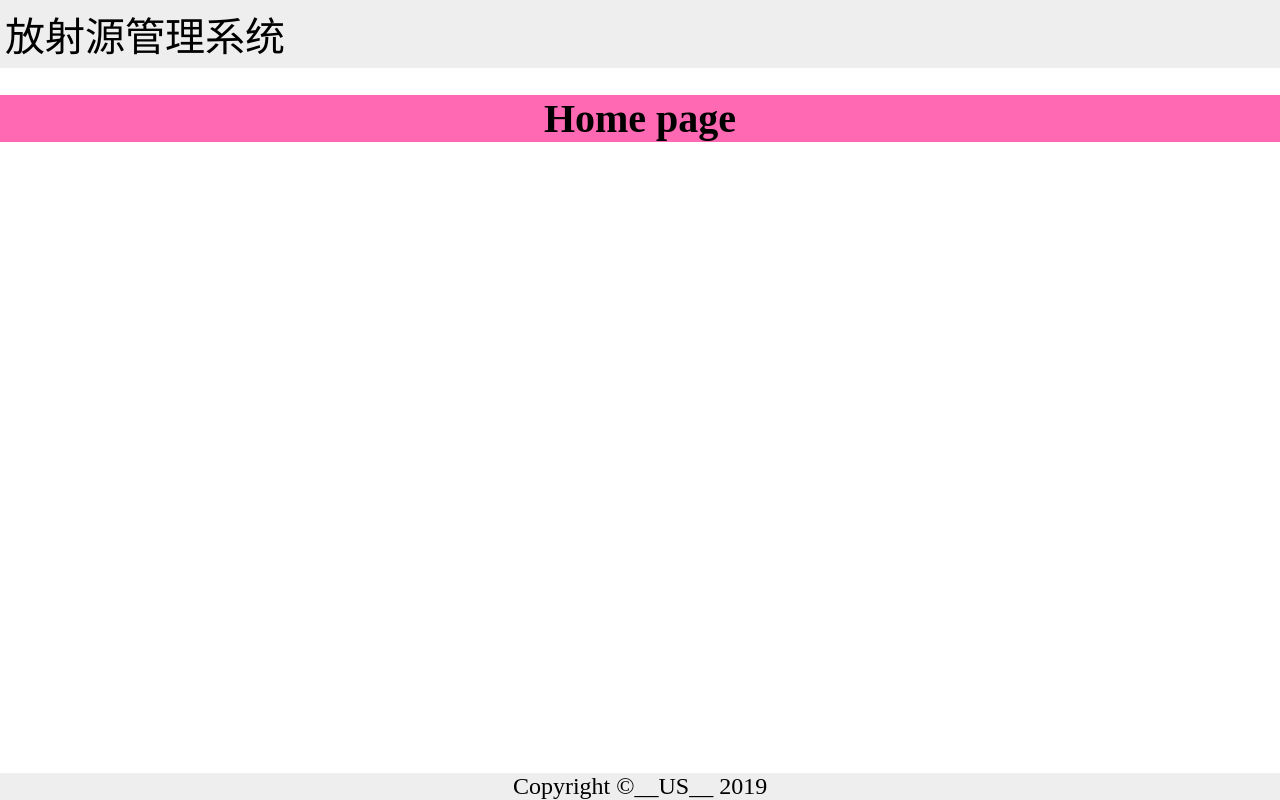
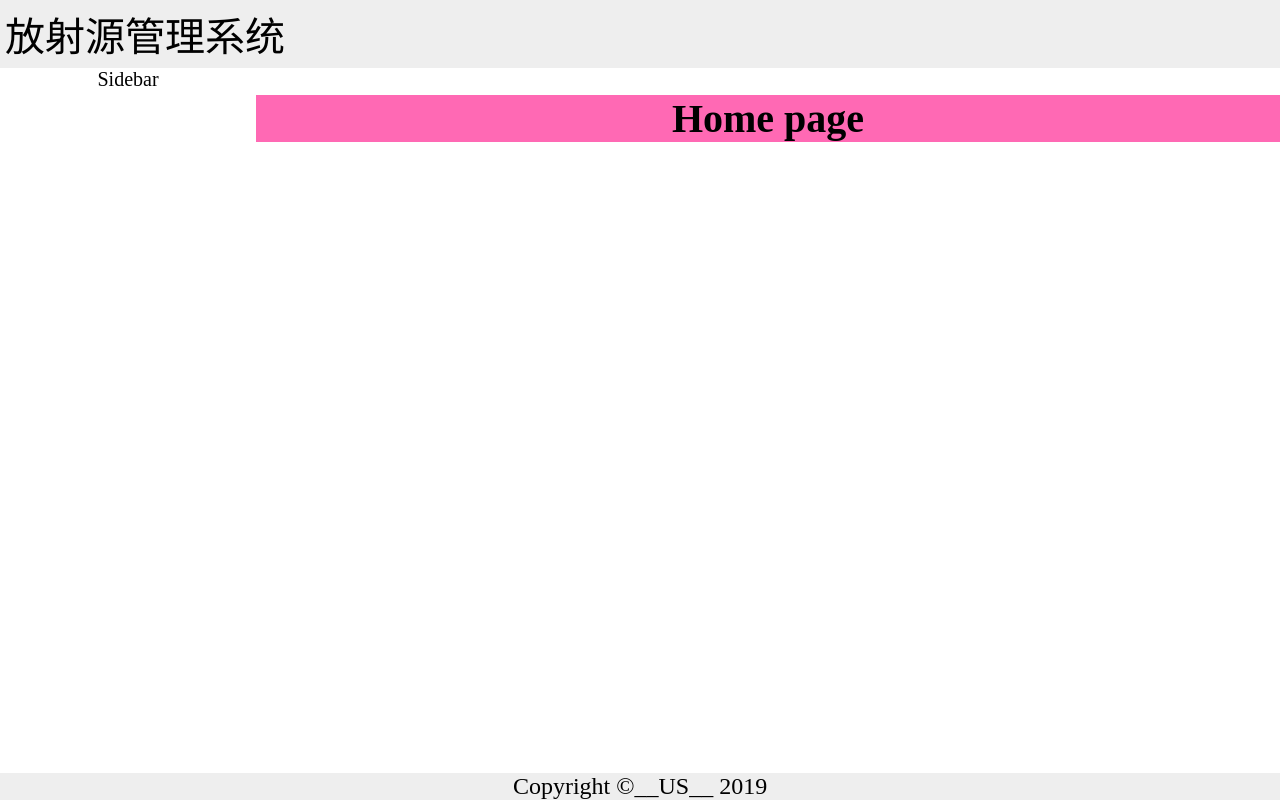
Before and after one commit to lunexnocty/RSS, a Next.js app in the folder frontend/web/: page / in a window 1280 px wide. Built offline with nearby package versions, Linux system fonts and the light colour scheme.

Commit message:
update yarn cmds; work on layout

```diff
--- a/frontend/package.json
+++ b/frontend/package.json
@@ -3,6 +3,8 @@
   "version": "0.0.0",
   "license": "Apache-2.0",
   "scripts": {
+    "dev/web": "cd web && yarn dev",
+    "dev/mobile": "cd mobile && yarn dev",
     "lint": "eslint '{web,mobile,shared}/**/*.{js,ts,tsx}' --fix",
     "lint/web": "eslint 'web/**/*.{js,ts,tsx}' --fix",
     "lint/shared": "eslint 'shared/**/*.{js,ts,tsx}' --fix",
--- a/frontend/web/components/global/footer.tsx
+++ b/frontend/web/components/global/footer.tsx
@@ -9,7 +9,7 @@ const Copyrignt = styled.span`
   font-size: 1.2rem;
 `;
 
-export default function GlobalHeader() {
+export default function GlobalFooter() {
   return (
     <FooterWrapper>
       <Copyrignt>Copyright ©__US__ {new Date().getFullYear()}</Copyrignt>
--- a/frontend/web/components/global/header.tsx
+++ b/frontend/web/components/global/header.tsx
@@ -13,8 +13,8 @@ const HeaderName = styled.span`
 export default function GlobalHeader() {
   return (
     <HeaderWrapper>
-      <Link>
-        <a href="/">
+      <Link href="/">
+        <a>
           <HeaderName>放射源管理系统</HeaderName>
         </a>
       </Link>
--- a/frontend/web/components/global/layout.tsx
+++ b/frontend/web/components/global/layout.tsx
@@ -1,6 +1,7 @@
 import styled, { createGlobalStyle } from "styled-components";
 import Header from "./header";
 import Footer from "./footer";
+import Sidebar from "./sidebar";
 const GlobalStyle = createGlobalStyle`
 html,
 body {
@@ -34,7 +35,7 @@ a {
 `;
 
 const PageMain = styled.main`
-  width: 100%; //calc(100% - 300px);
+  flex-grow: 1;
 `;
 const Flex = styled.div`
   display: flex;
@@ -55,6 +56,7 @@ export default function Layout({ children }: any) {
       <Top>
         <Header />
         <Flex>
+          <Sidebar />
           <PageMain>{children}</PageMain>
         </Flex>
       </Top>
--- /dev/null
+++ b/frontend/web/components/global/sidebar.tsx
@@ -0,0 +1,10 @@
+import styled from "styled-components";
+
+const GlobalSidebar = styled.aside`
+  min-width: 200px;
+  width: 20%;
+`;
+
+export default function Siderbar() {
+  return <GlobalSidebar>Sidebar</GlobalSidebar>;
+}
```
